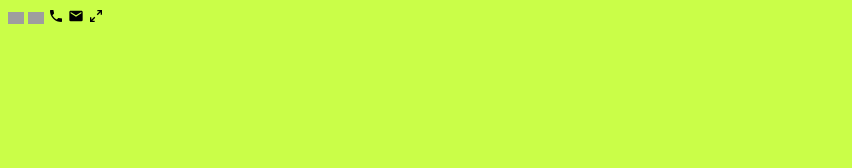
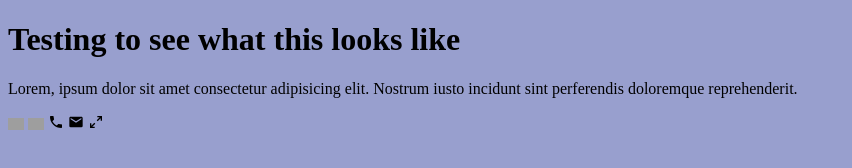
Before and after one commit to NedimM24/homepage, a website built with webpack: page src/template.html in a window 1280 px wide. Shown: the whole page, without its empty margins (0-852 px from the left). Built offline with nearby package versions, Linux system fonts and the light colour scheme; grey boxes are pictures that could not be loaded; a web font is replaced by a local one.

Commit message:
changed primary color
new primary is a lavender. #989FCE

```diff
--- a/src/style.css
+++ b/src/style.css
@@ -6,12 +6,14 @@
     --secondary-font: "Montserrat", sans-serif;
 
     /*Colors*/
-    --primary-color: #CAFE48;
+    --primary-color: #989FCE;
     --secondary-color: white;
 }
 
 body{
     background-color: var(--primary-color);
+
+
 }
 
 .ghub-icon,
--- a/src/template.html
+++ b/src/template.html
@@ -9,6 +9,9 @@
     <title>Document</title>
   </head>
   <body>
+    <h1>Testing to see what this looks like</h1>
+    <p>Lorem, ipsum dolor sit amet consectetur adipisicing elit. Nostrum iusto incidunt sint perferendis doloremque reprehenderit.</p>
+    <!-- Icons -->
     <img class="ghub-icon" src="https://cdn.jsdelivr.net/gh/devicons/devicon@latest/icons/github/github-original.svg" />
     <img class="linked-icon" src="https://cdn.jsdelivr.net/gh/devicons/devicon@latest/icons/linkedin/linkedin-plain.svg" />
     <svg class="phone-icon" xmlns="http://www.w3.org/2000/svg" viewBox="0 0 24 24"><title>phone</title><path d="M6.62,10.79C8.06,13.62 10.38,15.94 13.21,17.38L15.41,15.18C15.69,14.9 16.08,14.82 16.43,14.93C17.55,15.3 18.75,15.5 20,15.5A1,1 0 0,1 21,16.5V20A1,1 0 0,1 20,21A17,17 0 0,1 3,4A1,1 0 0,1 4,3H7.5A1,1 0 0,1 8.5,4C8.5,5.25 8.7,6.45 9.07,7.57C9.18,7.92 9.1,8.31 8.82,8.59L6.62,10.79Z" /></svg>
```
